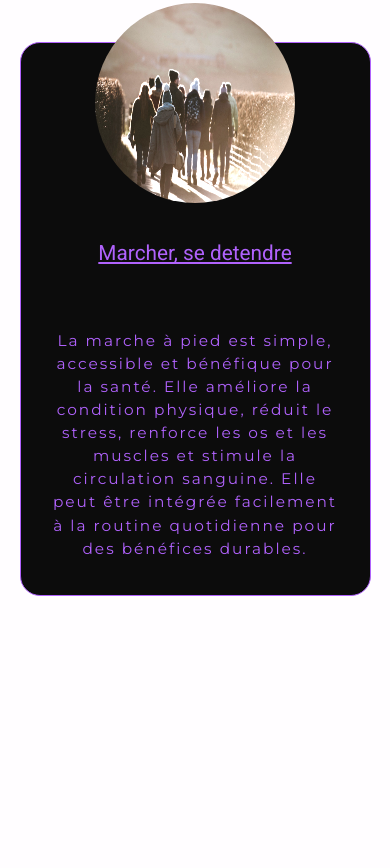
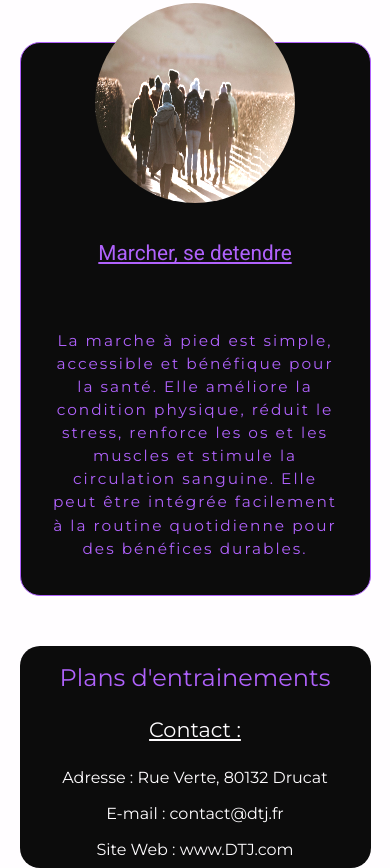
Before and after one commit to JohanCode2180100/Drucat_toutes_jambes, a website: page index.html in a window 390 px wide. Shown: the part 1325-2193 px from the top of the page. Before the commit the page ends 1971 px from the top, so only its background shows below. Drawn offline with Linux system fonts and the light colour scheme.

Commit message:
add responsive 320pixels footer

```diff
--- a/index.html
+++ b/index.html
@@ -12,6 +12,7 @@
       href="https://fonts.googleapis.com/css2?family=Montserrat&family=Roboto&display=swap"
       rel="stylesheet"
     />
+
     <title>Drucat toutes jambes - Course a pied</title>
   </head>
   <body>
@@ -50,7 +51,7 @@
         <h1 class="global-title">
           Le club de course a pied et de marche de Drucat toutes jambes.
         </h1>
-        <hr class="enter">
+        <hr class="enter" />
         <p class="subtitle">
           Rejoignez-nous pour des entraînements motivants et des sorties
           ludiques dans la nature.
@@ -100,6 +101,48 @@
     </main>
 
     <!-- ==========================FOOTER===================================== -->
-    <footer></footer>
+    <footer>
+      <div class="container-footer">
+        <div class="lien-training">
+          <a href="#">Plans d'entrainements</a>
+        </div>
+        <h3>Contact :</h3>
+        <div class="content">
+          <ul>
+            <li class="adress">
+              <i class="icon-adress"></i>
+              <div class="adress-content">
+                <span class="contact-title">Adresse :</span>
+                <a
+                  href="https://www.google.fr/maps/place/Salle+Polyvalente/@50.1460095,1.8646322,19z/data=!4m14!1m7!3m6!1s0x47dd8d7333865269:0xd80412f41714ac67!2sSalle+Polyvalente!8m2!3d50.1465034!4d1.8649005!16s%2Fg%2F11btmqgdrl!3m5!1s0x47dd8d7333865269:0xd80412f41714ac67!8m2!3d50.1465034!4d1.8649005!16s%2Fg%2F11btmqgdrl"
+                  >Rue Verte, 80132 Drucat</a
+                >
+              </div>
+            </li>
+            <li class="mail">
+              <i class="fa-thin fa-envelope"></i>
+              <div class="mail-content">
+                <span class="mail-title">E-mail :</span>
+                <a class="adress" href="#">contact@dtj.fr</a>
+              </div>
+            </li>
+            <li class="website">
+              <i class="web-icon">
+                <div class="web-content">
+                  <span class="site-title">Site Web :</span>
+                  <a
+                    href="https://johancode2180100.github.io/Drucat_toutes_jambes/"
+                    >www.DTJ.com</a
+                  >
+                </div>
+              </i>
+            </li>
+          </ul>
+        </div>
+      </div>
+
+      <!-- lien fb -->
+      <!-- https://www.facebook.com/people/Dtj-Drucat-Toutes-Jambes/100069186102353/ -->
+    </footer>
   </body>
 </html>
--- a/scss/pages_scss/_pages.scss
+++ b/scss/pages_scss/_pages.scss
@@ -12,7 +12,9 @@ body {
   background: $primaryColor;
   font-size: 16px;
 }
+// =========================================MEDIA 320px=========================
 
+// =========================================HEADER==============================
 @media screen and (min-width: 320px) {
   .container {
     display: flex;
@@ -45,6 +47,7 @@ body {
       }
     }
   }
+  // =========================================ACCUEIL==============================
   h1 {
     font-family: Roboto, Montserrat, Arial, Helvetica, sans-serif;
     font-size: 1.8em;
@@ -73,9 +76,6 @@ body {
     flex-direction: column;
     align-items: center;
     height: 100%;
-
-    width: 80%;
-
     width: 90%;
     background: $secondaryColor;
     color: $fifthColor;
@@ -97,24 +97,15 @@ body {
       padding: 20px;
     }
   }
-  .img-card {
-    position: relative;
-    background-position: center;
-    top: -40px;
-  }
-  .img-card {
-    position: relative;
-    top: -60px;
 
-    filter: brightness(1.5);
-  }
   .img-card {
     position: relative;
     top: -40px;
-
+    background-position: center;
     width: 200px;
     height: 200px;
     border-radius: 100%;
+    filter: brightness(1.5);
   }
   .card-header {
     font-size: 1.3em;
@@ -128,8 +119,56 @@ body {
     margin: 15px 10px 15px;
     font-size: 1.2em;
   }
+
+  // =========================================FOOTER==============================
+  footer {
+    display: flex;
+    justify-content: center;
+    font-family: Montserrat, Roboto, Arial, sans-serif;
+    color: $primaryColor;
+    .container-footer {
+      display: flex;
+      flex-direction: column;
+      align-items: center;
+      background: $secondaryColor;
+      width: 90%;
+      height: auto;
+      border-radius: 20px;
+      text-align: center;
+    }
+    h3 {
+      font-size: 1.3em;
+      margin: 10px auto 20px;
+      display: flex;
+      justify-content: center;
+      text-decoration: underline;
+    }
+    ul {
+      display: flex;
+      flex-direction: column;
+      justify-content: flex-start;
+    }
+    li {
+      margin: 10px;
+    }
+  }
+
+  .lien-training {
+    margin: 20px;
+    a {
+      font-size: 1.5em;
+      text-align: center;
+      color: $fifthColor;
+    }
+  }
+
+  a {
+    text-decoration: none;
+    color: $primaryColor;
+  }
 }
 
+// =========================================MEDIA 390px=========================
 @media screen and (min-width: 390px) {
   img {
     height: 200px;
```
Also changed, not shown: styles/style.css, 1 other file.
